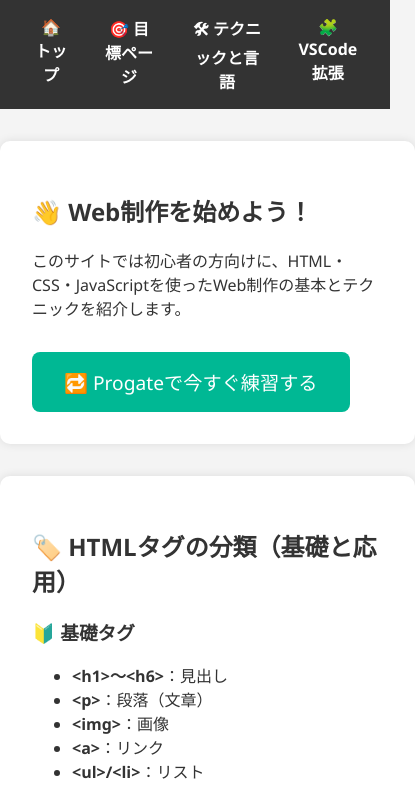
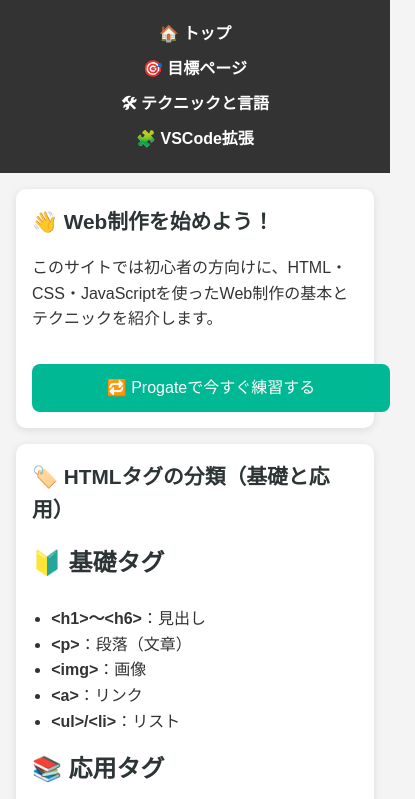
Before and after one commit to REX-Hikamaru/project-next, a plain HTML site: page index.html in a window 390 px wide. Shown: the top 799 px of the page, 415 px wide, since content can reach past the window. Drawn offline with Linux system fonts and the light colour scheme.

Commit message:
Update style.css

```diff
--- a/style.css
+++ b/style.css
@@ -1,9 +1,11 @@
+/* ===== 共通スタイル ===== */
 body {
-    font-family: 'Segoe UI', sans-serif;
+  font-family: 'Arial', sans-serif;
   margin: 0;
   padding: 0;
-    background: #f4f4f4;
+  background-color: #f4f4f4;
   color: #333;
+  line-height: 1.6;
 }
 
 .navbar {
@@ -13,18 +15,20 @@
 }
 .navbar ul {
   list-style: none;
+  padding: 0;
   margin: 0;
-    padding: 0;
   display: flex;
   justify-content: center;
+  flex-wrap: wrap;
 }
 .navbar li {
-    margin: 0 1rem;
+  margin: 0.5rem 1rem;
 }
 .navbar a {
-    color: white;
+  color: #fff;
   text-decoration: none;
   font-weight: bold;
+  font-size: 1rem;
 }
 .navbar a:hover {
   text-decoration: underline;
@@ -34,10 +38,17 @@
   background: white;
   margin: 2rem auto;
   padding: 2rem;
+  max-width: 800px;
   border-radius: 10px;
-    width: 90%;
-    max-width: 800px;
-    box-shadow: 0 0 10px rgba(0,0,0,0.1);
+  box-shadow: 0 2px 8px rgba(0,0,0,0.1);
+}
+
+h1, h2, h3 {
+  margin-top: 0;
+  color: #2d3436;
+}
+ul, ol {
+  padding-left: 1.5rem;
 }
 
 .progate-button {
@@ -54,3 +65,69 @@
 .progate-button:hover {
   background-color: #019175;
 }
+
+/* ===== タブレット対応（768px以下） ===== */
+@media screen and (max-width: 768px) {
+  body {
+    font-size: 17px;
+  }
+
+  .navbar ul {
+    flex-direction: column;
+    align-items: center;
+  }
+
+  .navbar li {
+    margin: 0.3rem 0;
+  }
+
+  .navbar a {
+    font-size: 1.1rem;
+  }
+
+  .card {
+    padding: 1.5rem;
+    margin: 1rem;
+    max-width: 95%;
+  }
+
+  h1, h2, h3 {
+    font-size: 1.5rem;
+  }
+
+  .progate-button {
+    font-size: 1rem;
+    padding: 0.8rem 1.5rem;
+    width: 80%;
+    text-align: center;
+  }
+}
+
+/* ===== スマホ対応（480px以下） ===== */
+@media screen and (max-width: 480px) {
+  body {
+    font-size: 16px;
+  }
+
+  .navbar a {
+    font-size: 1rem;
+  }
+
+  .card {
+    padding: 1rem;
+  }
+
+  h1, h2 {
+    font-size: 1.3rem;
+  }
+
+  .progate-button {
+    width: 100%;
+    font-size: 1rem;
+    padding: 0.7rem 1rem;
+  }
+
+  ul, ol {
+    padding-left: 1.2rem;
+  }
+}
```
Lines whose indentation alone changed are shown as unchanged.
